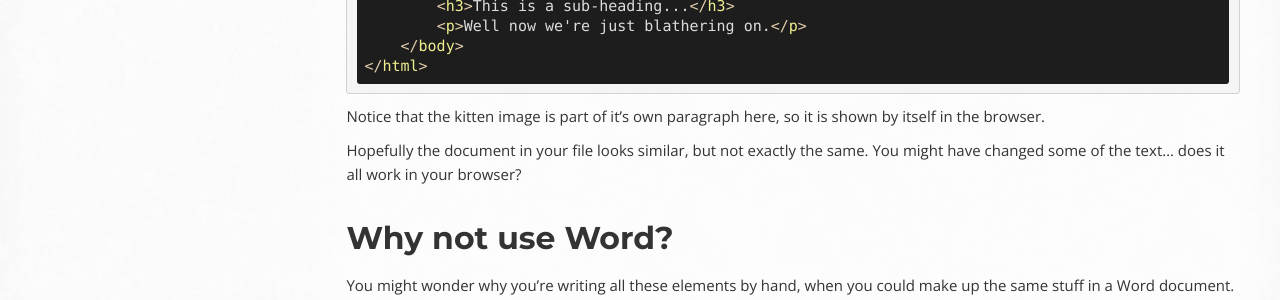
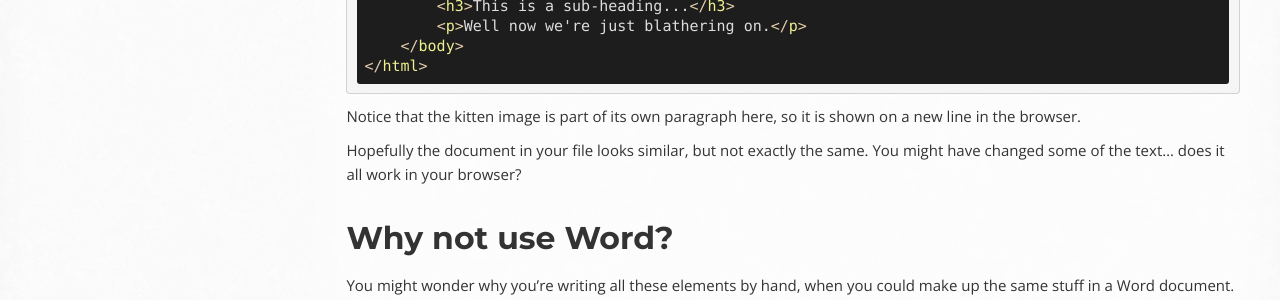
Before and after one commit to OpenTechSchool/html-css-beginners, a Jekyll site: the page built from core/structure.md, in a window 1280 px wide and 900 px high, scrolled down 5877 px. Shown: the part 221-521 px from the top of the window. Built offline with Jekyll 4.4.1, drawn with Linux system fonts in a browser that asks for light colours; Markdown is read by kramdown in place of the engine named in the settings.

Commit message:
Fix confusing paragraph wording (thanks @timaschew!)

```diff
--- a/core/structure.md
+++ b/core/structure.md
@@ -321,8 +321,8 @@ So far, our entire document might look like this:
     </html>
 
 
-Notice that the kitten image is part of it's own paragraph here, so it is
-shown by itself in the browser.
+Notice that the kitten image is part of its own paragraph here, so it is
+shown on a new line in the browser.
 
 Hopefully the document in your file looks similar, but not exactly the same.
 You might have changed some of the text... does it all work in your browser?
```
